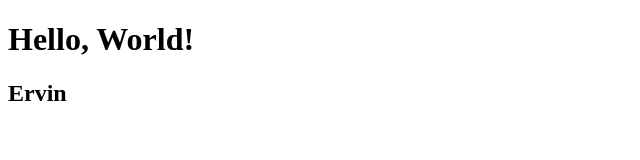
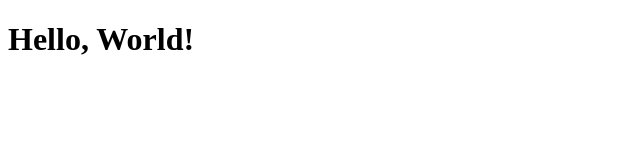
Before and after one commit to Venskie/Web-DatabaseIntegration, a plain HTML site: page index.html in a window 1280 px wide. Shown: the full height of the page, 0-640 px from the left. Drawn offline with Linux system fonts and the light colour scheme.

Commit message:
Add index.html

```diff
--- a/index.html
+++ b/index.html
@@ -5,6 +5,5 @@
     </head>
     <body>
         <h1>Hello, World!</h1>
-        <h2> Ervin</h2>
     </body>
 </html>
```
